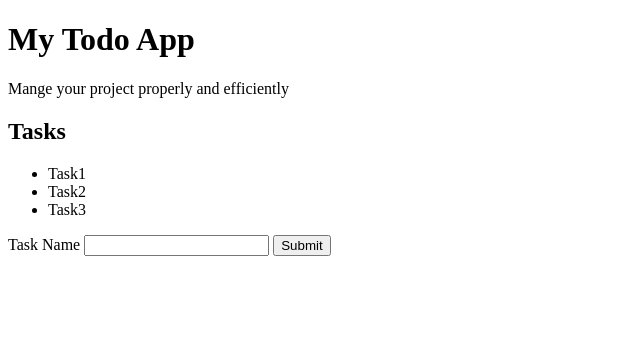
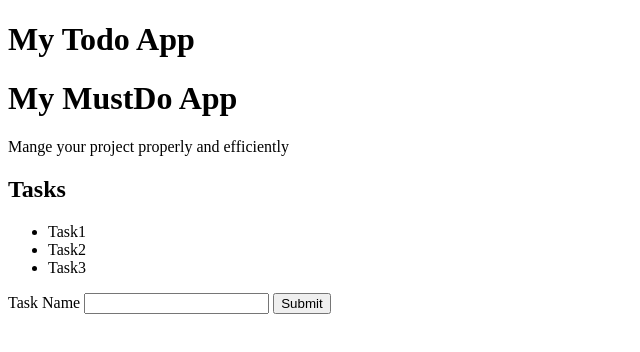
Before and after one commit to LamLe0991/project-management, a plain HTML site: page index.html in a window 1280 px wide. Shown: the whole page, without its empty margins (0-640 px from the left). Drawn offline with Linux system fonts and the light colour scheme.

Commit message:
Add unapproriate html

```diff
--- a/index.html
+++ b/index.html
@@ -7,6 +7,7 @@
 </head>
 <body>
    <h1>My Todo App</h1>
+   <h1>My MustDo App</h1>
    <p>Mange your project properly and efficiently</p>
    <section>
         <h2>Tasks</h2>
```
